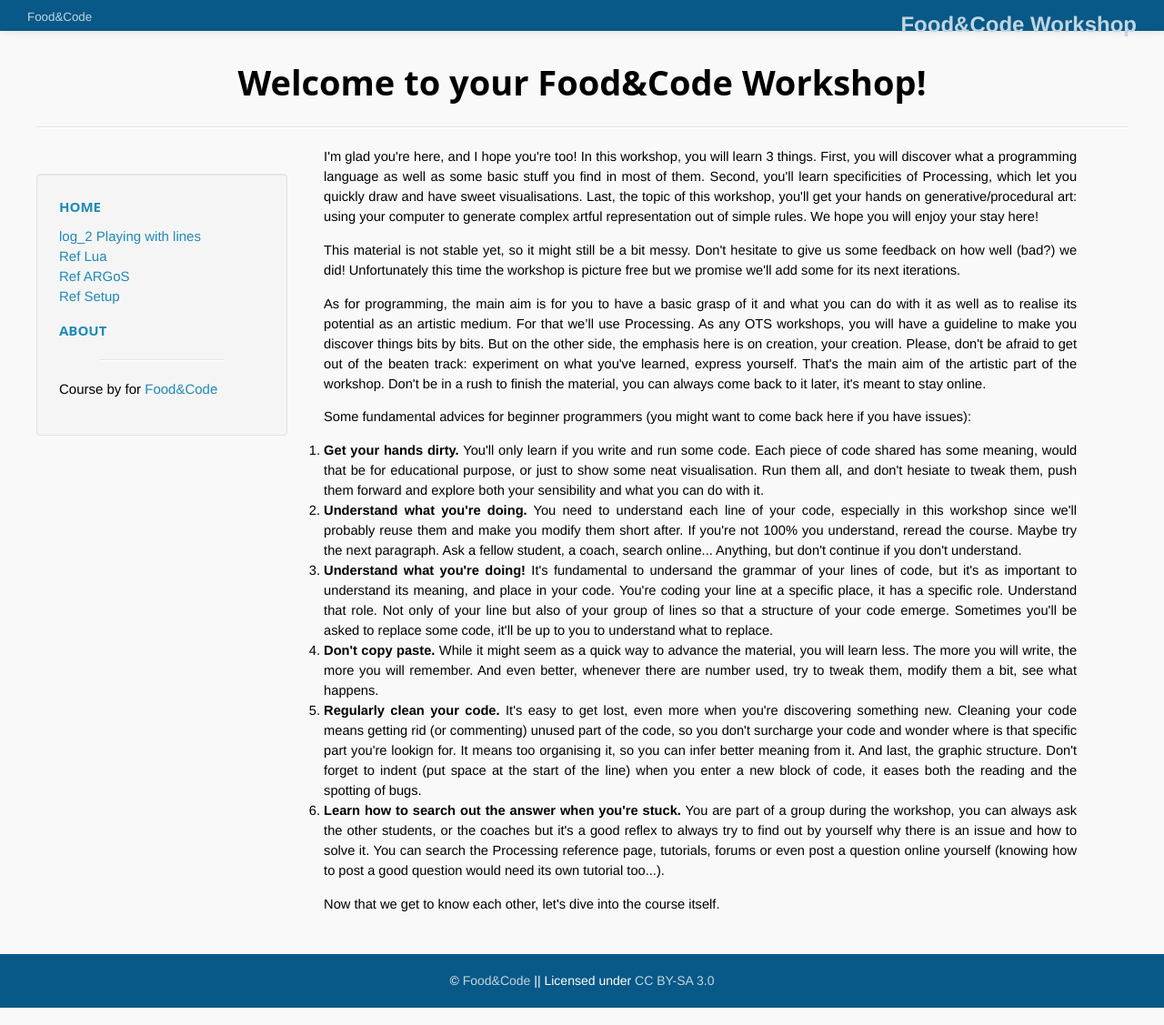
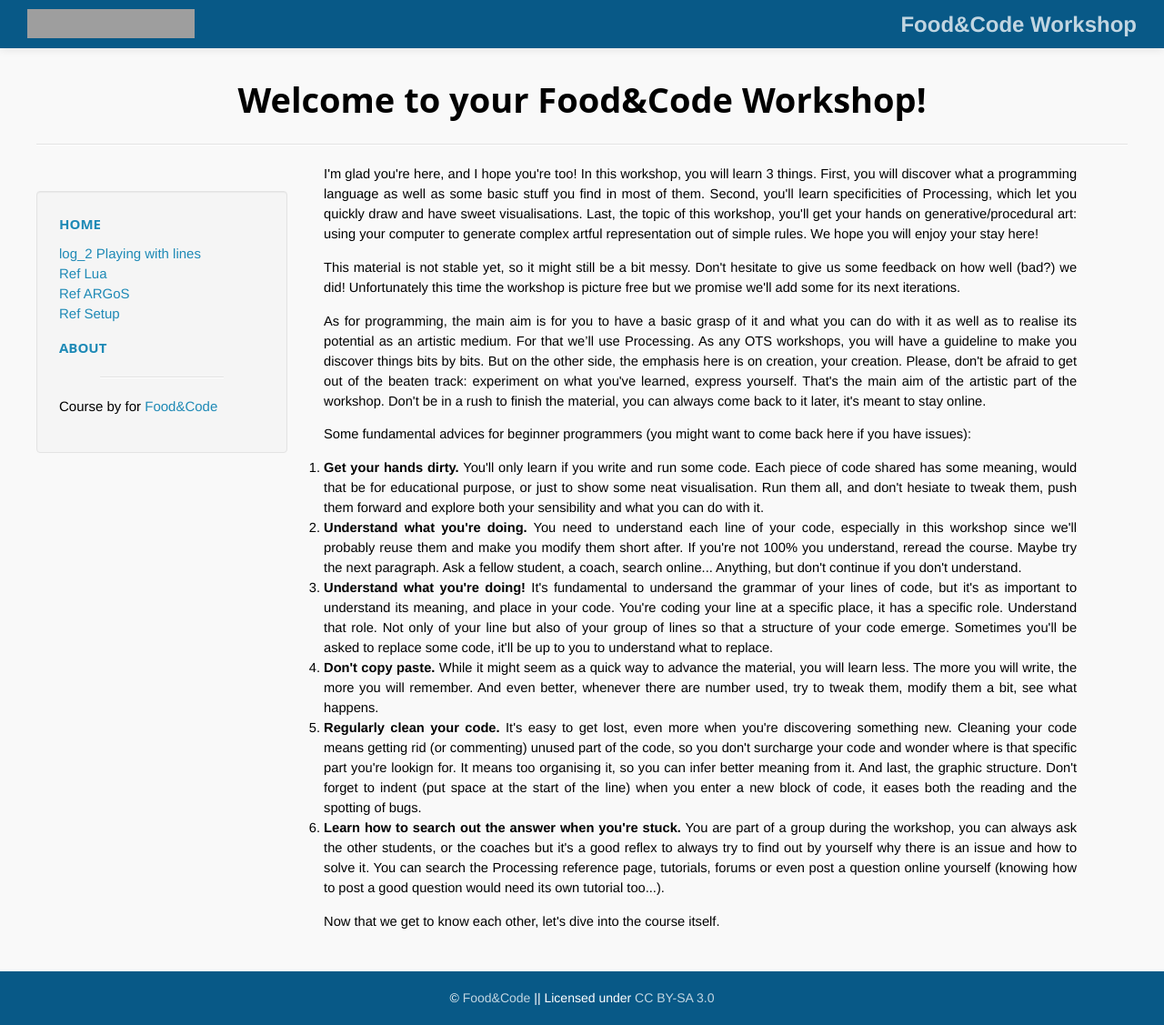
Before and after one commit to FoodAndCode/workshop, a Jekyll site: the page built from index.html, in a window 1280 px wide. Shown: the whole page at 91% size. Built offline with Jekyll 4.4.1, drawn with Linux system fonts in a browser that asks for light colours; Markdown is read by kramdown in place of the engine named in the settings.

Commit message:
Update main.css

```diff
--- a/css/main.css
+++ b/css/main.css
@@ -53,13 +53,13 @@
   background:  #085987;
   box-shadow: 0 1px 10px rgba(0, 0, 0, 0.1);
 }
-.header .ots {
+.header .fdcd {
   display: inline-block;
   width: 184px;
   height: 32px;
   overflow: hidden;
   text-indent: 101%;
-  background: url('../assets/images/lg_opentechschool.png') 0 50% no-repeat;
+  background: url('../assets/images/lg_foodandcode.png') 0 50% no-repeat;
 }
 .header a {
   color: #C1D5E1;
```
